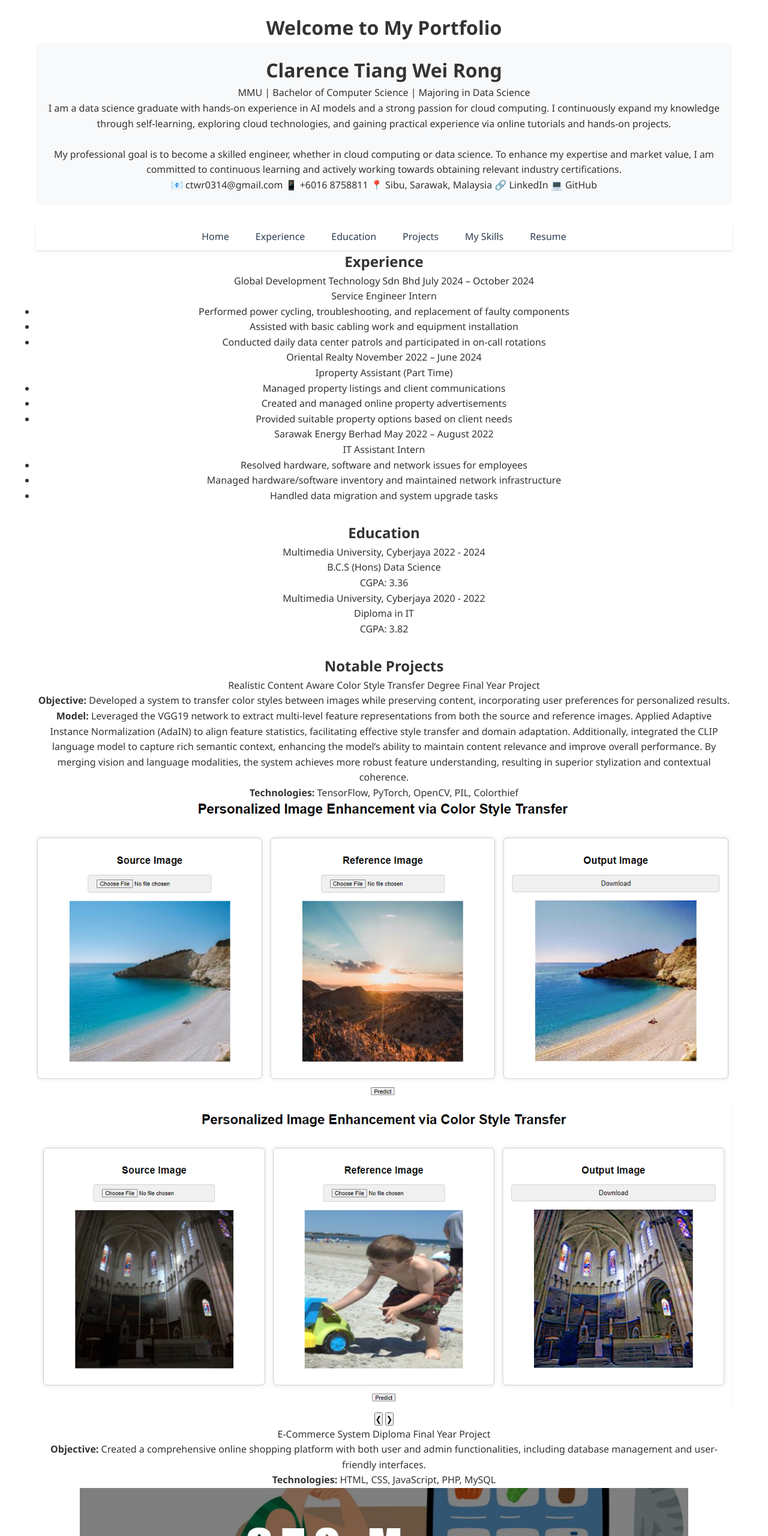
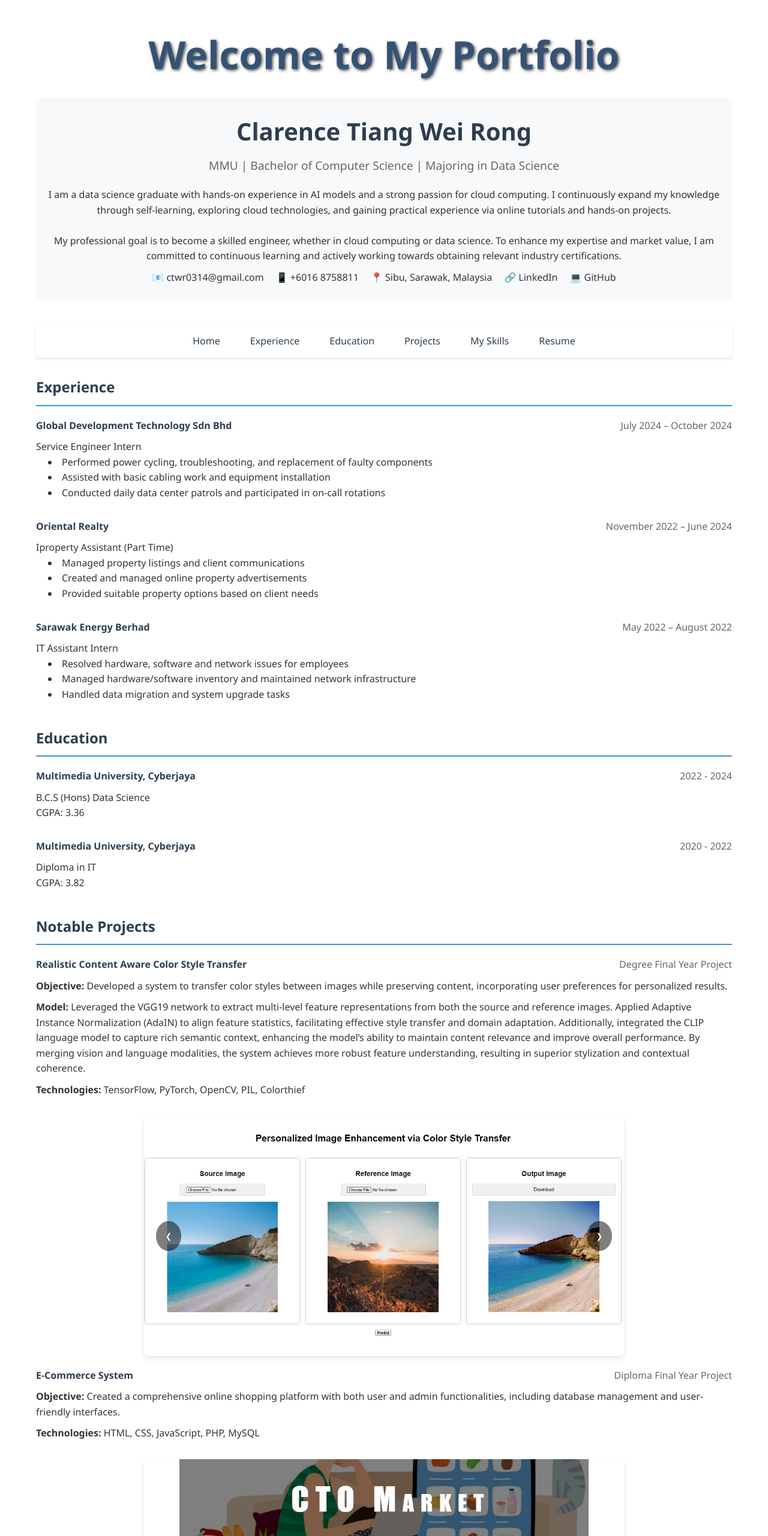
Before and after one commit to Clarence0314/Portfolio, a plain HTML site: page index.html in a window 1280 px wide. Shown: the top 2560 px of the page at 60% size. Drawn offline with Linux system fonts and the light colour scheme.

Commit message:
Update style.css

```diff
--- a/style.css
+++ b/style.css
@@ -1,4 +1,3 @@
-/* Ensure mobile responsiveness */
 * {
     margin: 0;
     padding: 0;
@@ -14,113 +13,395 @@ body {
     padding: 20px;
 }
 
-/* Responsive Header */
 header {
     text-align: center;
-    padding: 20px;
+    padding: 25px 20px;
     background-color: #f8f9fa;
-    margin-bottom: 30px;
+    margin-bottom: 40px;
     border-radius: 8px;
 }
 
-/* Responsive Navigation */
+.background-section {
+    width: 100%;
+    min-height: 125px;
+    display: flex;
+    align-items: center;
+    justify-content: center;
+    color: #355275;
+    font-size: 2rem;
+    background-size: cover;
+    background-position: center;
+    text-shadow: 2px 2px 5px rgba(0, 0, 0, 0.7);
+    padding: 20px;
+    text-align: center;
+    word-wrap: break-word;
+}
+
+.profile-name {
+    font-size: 2.5em;
+    color: #2c3e50;
+    margin-bottom: 10px;
+}
+
+.title {
+    font-size: 1.2em;
+    color: #666;
+    margin-bottom: 20px;
+}
+
+.contact-info {
+    display: flex;
+    justify-content: center;
+    gap: 20px;
+    flex-wrap: wrap;
+    margin-top: 10px;
+}
+
+.contact-item {
+    display: flex;
+    align-items: center;
+    gap: 5px;
+}
+
+.section-title {
+    font-size: 1.5em;
+    color: #2c3e50;
+    border-bottom: 2px solid #3498db;
+    padding-bottom: 10px;
+    margin-bottom: 20px;
+}
+
+.experience-item, .education-item, .project-item {
+    margin-bottom: 30px;
+}
+
+.experience-header, .project-header {
+    display: flex;
+    justify-content: space-between;
+    margin-bottom: 10px;
+}
+
+.company-name, .project-name {
+    font-weight: bold;
+    color: #2c3e50;
+}
+
+.date {
+    color: #666;
+}
+
+.skills-grid {
+    display: grid;
+    grid-template-columns: repeat(auto-fill, minmax(120px, 1fr));
+    gap: 20px;
+    margin-top: 20px;
+}
+
+.skill-item {
+    background-color: #f8f9fa;
+    padding: 20px;
+    border-radius: 8px;
+    text-align: center;
+    transition: transform 0.3s ease;
+    box-shadow: 0 2px 4px rgba(0,0,0,0.1);
+    transition: transform 0.3s ease, box-shadow 0.3s ease;
+}
+
+.skill-item:hover {
+    transform: translateY(-5px);
+    transform: scale(1.1);
+    box-shadow: 0 4px 8px rgba(0,0,0,0.2);
+}
+
+.skill-icon {
+    font-size: 2em;
+    margin-bottom: 10px;
+    color: #2c3e50;
+}
+
+.skill-name {
+    font-size: 0.9em;
+    color: #2c3e50;
+}
+
+.project-description {
+    margin-top: 10px;
+}
+
+ul {
+    list-style-position: inside;
+    padding-left: 20px;
+}
+
 .nav-container {
     position: sticky;
     top: 0;
     background-color: white;
     box-shadow: 0 2px 4px rgba(0,0,0,0.1);
     z-index: 1000;
-    padding: 10px 0;
+    padding: 15px 0;
+    margin-bottom: 30px;
 }
 
 .nav-menu {
     display: flex;
     justify-content: center;
-    gap: 20px;
-    flex-wrap: wrap;
+    gap: 30px;
     list-style: none;
     padding: 0;
     margin: 0;
+}
+
+.nav-item {
+    position: relative;
 }
 
 .nav-link {
     text-decoration: none;
     color: #2c3e50;
     font-weight: 500;
-    padding: 8px 12px;
+    padding: 5px 10px;
+    transition: color 0.3s ease;
 }
 
-/* Mobile Menu */
-@media (max-width: 768px) {
-    .nav-menu {
-        flex-direction: column;
-        align-items: center;
-        display: none;
-    }
-
-    .nav-container.active .nav-menu {
-        display: flex;
-    }
-
-    .menu-toggle {
-        display: block;
-        background: none;
-        border: none;
-        font-size: 1.5rem;
-        cursor: pointer;
-        padding: 10px;
-    }
+.nav-link:hover {
+    color: #3498db;
 }
 
-/* Responsive Sections */
-section {
-    margin-bottom: 30px;
-    scroll-margin-top: 60px;
-    text-align: center;
+.nav-link::after {
+    content: '';
+    position: absolute;
+    width: 100%;
+    height: 2px;
+    background-color: #3498db;
+    bottom: -5px;
+    left: 0;
+    transform: scaleX(0);
+    transition: transform 0.3s ease-in-out;
 }
 
-/* Fix Overlapping Text */
-h1, h2 {
-    word-wrap: break-word;
-    overflow-wrap: break-word;
-    text-align: center;
+.nav-link:hover::after {
+    transform: scaleX(1);
 }
 
-@media (max-width: 768px) {
-    h1 {
-        font-size: 1.8rem;
-    }
-    h2 {
-        font-size: 1.4rem;
-    }
-    p {
-        font-size: 1rem;
-    }
+section {
+    margin-bottom: 40px;
+    scroll-margin-top: 80px;
+    opacity: 0;
+    transform: translateY(20px);
+    transition: opacity 0.6s ease-out, transform 0.6s ease-out;
 }
 
-/* Responsive Grid for Skills */
-.skills-grid {
-    display: grid;
-    grid-template-columns: repeat(auto-fill, minmax(120px, 1fr));
-    gap: 15px;
-    margin-top: 15px;
+section.show {
+    opacity: 1;
+    transform: translateY(0);
 }
 
-/* Responsive Sliders */
+a {
+    transition: color 0.3s ease-in-out;
+}
+
+a:hover {
+    color: #3498db;
+    text-decoration: underline;
+}
+
 .slider-container {
+    width: 90%;
+    max-width: 800px;
+    height: 400px;
+    position: relative;
+    margin: 20px auto;
+    overflow: hidden;
+    border-radius: 8px;
+    box-shadow: 0 4px 8px rgba(0,0,0,0.1);
+}
+
+.slide {
+    position: absolute;
     width: 100%;
-    height: auto;
-    max-width: 100%;
+    height: 100%;
+    opacity: 0;
+    transition: opacity 0.5s ease-in-out;
+    display: flex;
+    align-items: center;
+    justify-content: center;
+}
+
+.slide.active {
+    opacity: 1;
 }
 
 .slide img {
     max-width: 100%;
-    height: auto;
+    max-height: 100%;
     object-fit: contain;
 }
 
-/* Improve Touch Elements */
-a, button {
-    transition: color 0.3s ease-in-out;
-    touch-action: manipulation;
+.slider-nav {
+    position: absolute;
+    bottom: 20px;
+    left: 50%;
+    transform: translateX(-50%);
+    display: flex;
+    gap: 10px;
+    z-index: 10;
 }
+
+.nav-dot {
+    width: 12px;
+    height: 12px;
+    border-radius: 50%;
+    background-color: rgba(255, 255, 255, 0.5);
+    cursor: pointer;
+    transition: background-color 0.3s ease;
+}
+
+.nav-dot.active {
+    background-color: white;
+}
+
+.slider-btn {
+    position: absolute;
+    top: 50%;
+    transform: translateY(-50%);
+    background-color: rgba(0, 0, 0, 0.5);
+    color: white;
+    padding: 16px;
+    cursor: pointer;
+    border: none;
+    border-radius: 50%;
+    display: flex;
+    align-items: center;
+    justify-content: center;
+    transition: background-color 0.3s ease;
+    z-index: 10;
+}
+
+.slider-btn:hover {
+    background-color: rgba(0, 0, 0, 0.8);
+}
+
+.prev-btn {
+    left: 20px;
+}
+
+.next-btn {
+    right: 20px;
+}
+
+.caption {
+    position: absolute;
+    bottom: 60px;
+    left: 0;
+    right: 0;
+    background-color: rgba(0, 0, 0, 0.7);
+    color: white;
+    padding: 10px;
+    text-align: center;
+    z-index: 10;
+}
+
+html {
+    scroll-behavior: smooth;
+}
+
+/* Media Queries */
+@media (max-width: 768px) {
+    body {
+        padding: 10px;
+    }
+
+    .nav-menu {
+        flex-wrap: wrap;
+        gap: 15px;
+    }
+
+    .nav-item {
+        flex: 0 0 calc(50% - 15px);
+        text-align: center;
+    }
+
+    .background-section {
+        font-size: 1.5rem;
+        padding: 15px 10px;
+    }
+
+    .profile-name {
+        font-size: 2em;
+    }
+
+    .contact-info {
+        gap: 10px;
+    }
+
+    .skills-grid {
+        grid-template-columns: repeat(auto-fill, minmax(100px, 1fr));
+    }
+
+    .slider-container {
+        height: 300px;
+    }
+
+    .slider-btn {
+        padding: 12px;
+    }
+
+    .experience-header, .project-header {
+        flex-direction: column;
+        gap: 5px;
+    }
+
+    .date {
+        font-size: 0.9em;
+    }
+}
+
+@media (max-width: 480px) {
+    .background-section {
+        font-size: 1.2rem;
+        min-height: 100px;
+    }
+
+    .profile-name {
+        font-size: 1.8em;
+    }
+
+    .title {
+        font-size: 1em;
+    }
+
+    .section-title {
+        font-size: 1.3em;
+    }
+
+    .nav-menu {
+        gap: 10px;
+    }
+
+    .nav-item {
+        flex: 0 0 100%;
+    }
+
+    .slider-container {
+        height: 250px;
+    }
+
+    .contact-info {
+        flex-direction: column;
+        align-items: center;
+    }
+
+    .skills-grid {
+        grid-template-columns: repeat(auto-fill, minmax(80px, 1fr));
+        gap: 15px;
+    }
+
+    .skill-item {
+        padding: 15px;
+    }
+
+    .skill-icon {
+        font-size: 1.5em;
+    }
+}
```
